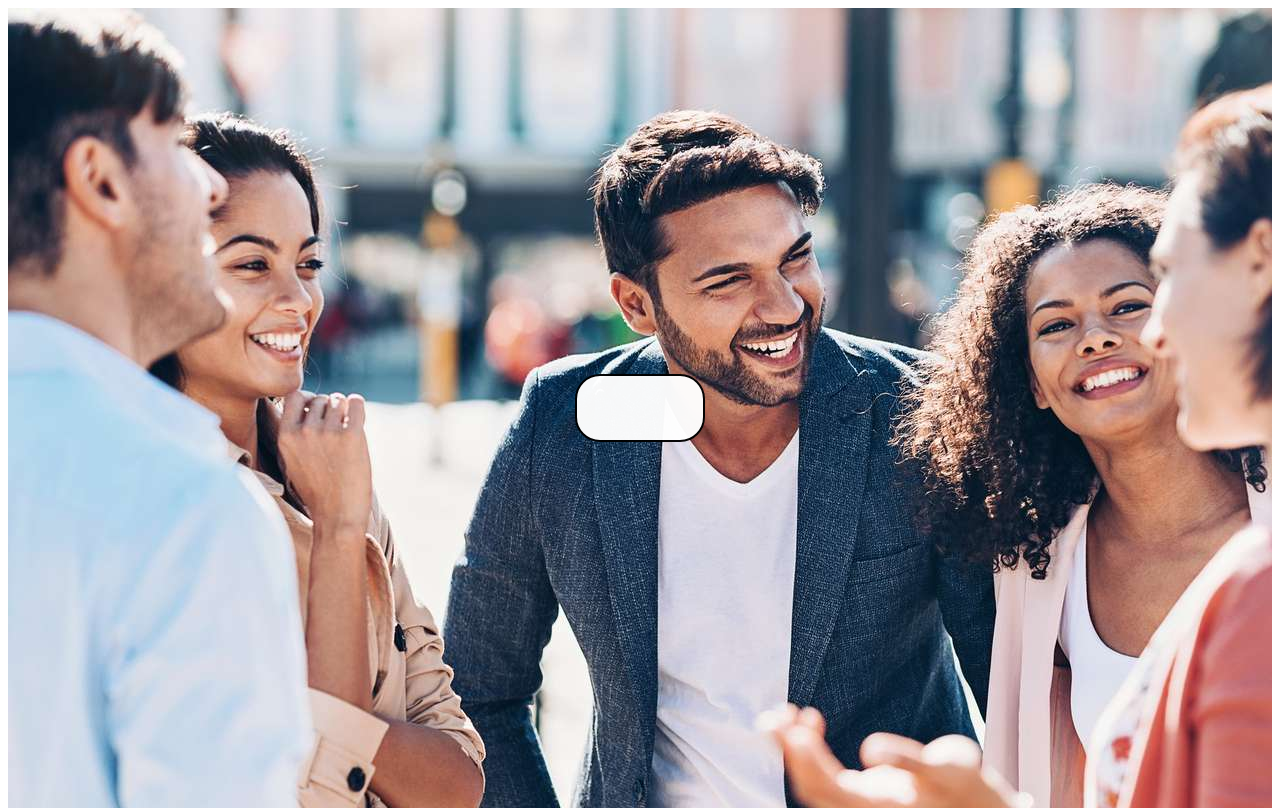
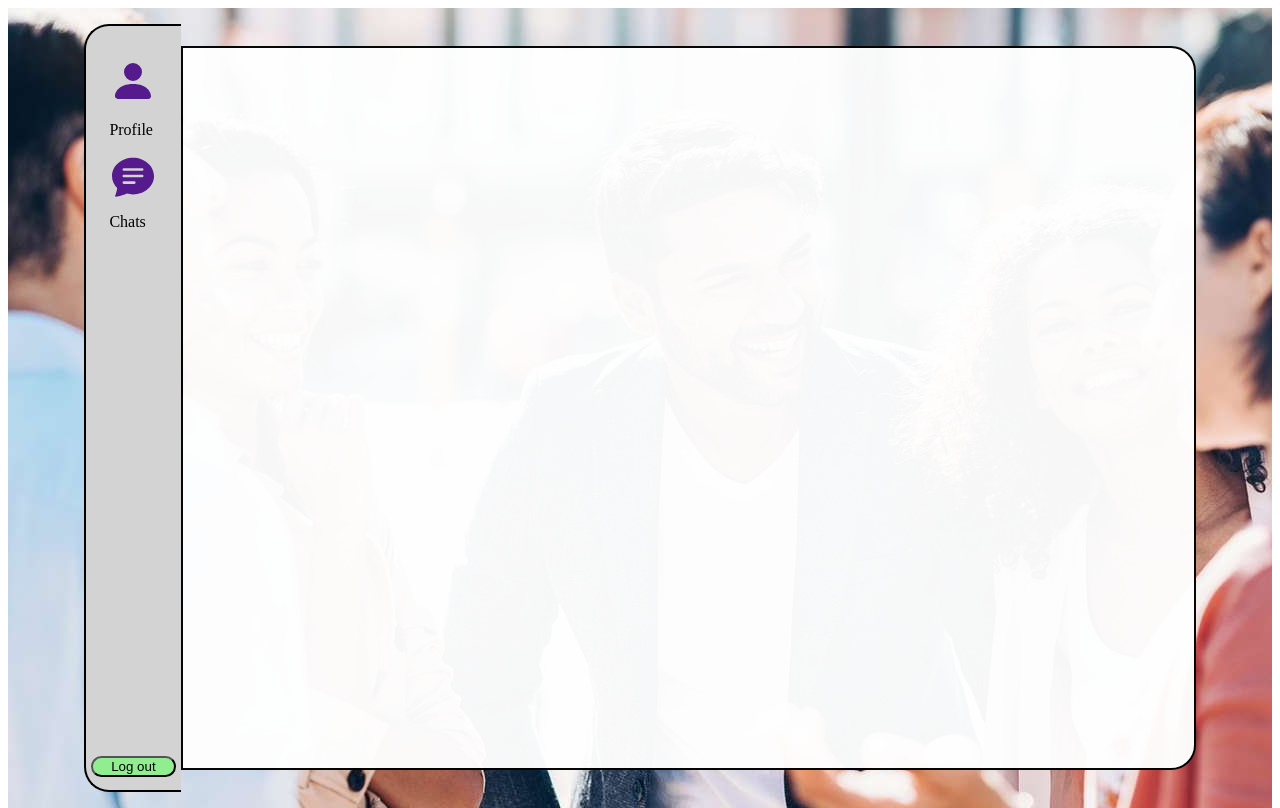
Before and after one commit to J-Blijenburg/Chatter, a Vue app in the folder Front-end-Chatter/: page /start in a window 1280 px wide. Built offline with nearby package versions, Linux system fonts and the light colour scheme; the HTML template or start-up script is replaced by a standard one.

Commit message:
update layout start page

```diff
--- a/Front-end-Chatter/src/assets/css/login.css
+++ b/Front-end-Chatter/src/assets/css/login.css
@@ -12,7 +12,6 @@
     padding: 5%;
     padding-top: 2.5%;
     padding-bottom: 2.5%;
-
     border-radius: 25px;
     opacity: 97%;
     border: 2.5px solid black;
--- a/Front-end-Chatter/src/assets/css/start.css
+++ b/Front-end-Chatter/src/assets/css/start.css
@@ -4,15 +4,58 @@
     align-items: center;
     height: 100vh;
     background-image: url('../images/HomePage.jpg');
-    flex-direction: column;
+    flex-direction: row;
 }
 .startBase{
     background-color: white;
-    padding: 5%;
+    border: 2.5px solid black;
+    width: 80%;
+    height: 90%;
+    display: flex;
+    flex-direction: row;
+    border-radius: 0px 25px 25px 0px;
+    opacity: 97%;
+}
+
+.startNavigation{
+    background-color: lightgray;
+    width: 7.5%;
+    border-radius:25px 0px 0px 25px;
+    border: 2.5px solid black;
+    border-right: 0px solid black;
+    height: 90%;
+    display: flex;
+    justify-content: space-between;
+    align-items: center;
+    flex-wrap: wrap;
+    flex-direction: column;
     padding-top: 2.5%;
-    padding-bottom: 2.5%;
+    padding-bottom: 1%;
+}
 
-    border-radius: 25px;
-    opacity: 97%;
-    border: 2.5px solid black;
+.startNavigationIcons{
+    display: flex;
+    flex-direction: column;
+    justify-content: center;
 }
+
+.startNavigationIcons a{
+    display: flex;
+    justify-content: center;
+}
+
+.startLogOut{
+    width: 90%;
+}
+
+.startBtnLogOut{
+    display: flex;
+    justify-content: center;
+    width: 100%;
+    border-radius: 20px;
+    background-color: lightgreen;
+}
+
+.startBtnLogOut:hover{
+    background-color: rgb(2, 145, 2);
+}
--- a/Front-end-Chatter/src/components/Login.vue
+++ b/Front-end-Chatter/src/components/Login.vue
@@ -29,7 +29,7 @@ export default {
                 .then((res) => {
                     console.log(res);
                     alert(res.data.username + " has logged in!");
-                    this.$router.push("/home");
+                    this.$router.push("/start");
                 })
                 .catch((error) => console.log(error));
         },
--- a/Front-end-Chatter/src/components/Start.Vue
+++ b/Front-end-Chatter/src/components/Start.Vue
@@ -1,5 +1,36 @@
 <template>
   <div class="startStructure">
+    <div class="startNavigation">
+
+
+      <div>
+        <div class="startNavigationIcons">
+          <a href="">
+            <svg xmlns="http://www.w3.org/2000/svg" width="48" height="48" fill="currentColor" class="bi bi-person-fill"
+              viewBox="0 0 16 16">
+              <path d="M3 14s-1 0-1-1 1-4 6-4 6 3 6 4-1 1-1 1H3Zm5-6a3 3 0 1 0 0-6 3 3 0 0 0 0 6Z" />
+            </svg>
+          </a>
+          <p>Profile</p>
+        </div>
+
+        <div class="startNavigationIcons">
+          <a href="">
+            <svg xmlns="http://www.w3.org/2000/svg" width="42" height="42" fill="currentColor"
+              class="bi bi-chat-text-fill" viewBox="0 0 16 16">
+              <path
+                d="M16 8c0 3.866-3.582 7-8 7a9.06 9.06 0 0 1-2.347-.306c-.584.296-1.925.864-4.181 1.234-.2.032-.352-.176-.273-.362.354-.836.674-1.95.77-2.966C.744 11.37 0 9.76 0 8c0-3.866 3.582-7 8-7s8 3.134 8 7zM4.5 5a.5.5 0 0 0 0 1h7a.5.5 0 0 0 0-1h-7zm0 2.5a.5.5 0 0 0 0 1h7a.5.5 0 0 0 0-1h-7zm0 2.5a.5.5 0 0 0 0 1h4a.5.5 0 0 0 0-1h-4z" />
+            </svg>
+          </a>
+          <p>Chats</p>
+        </div>
+      </div>
+      <div class="startLogOut">
+        <button class="startBtnLogOut">Log out</button>
+      </div>
+    </div>
+
+
     <div class="startBase">
 
     </div>
```
Lines whose indentation alone changed are shown as unchanged.
